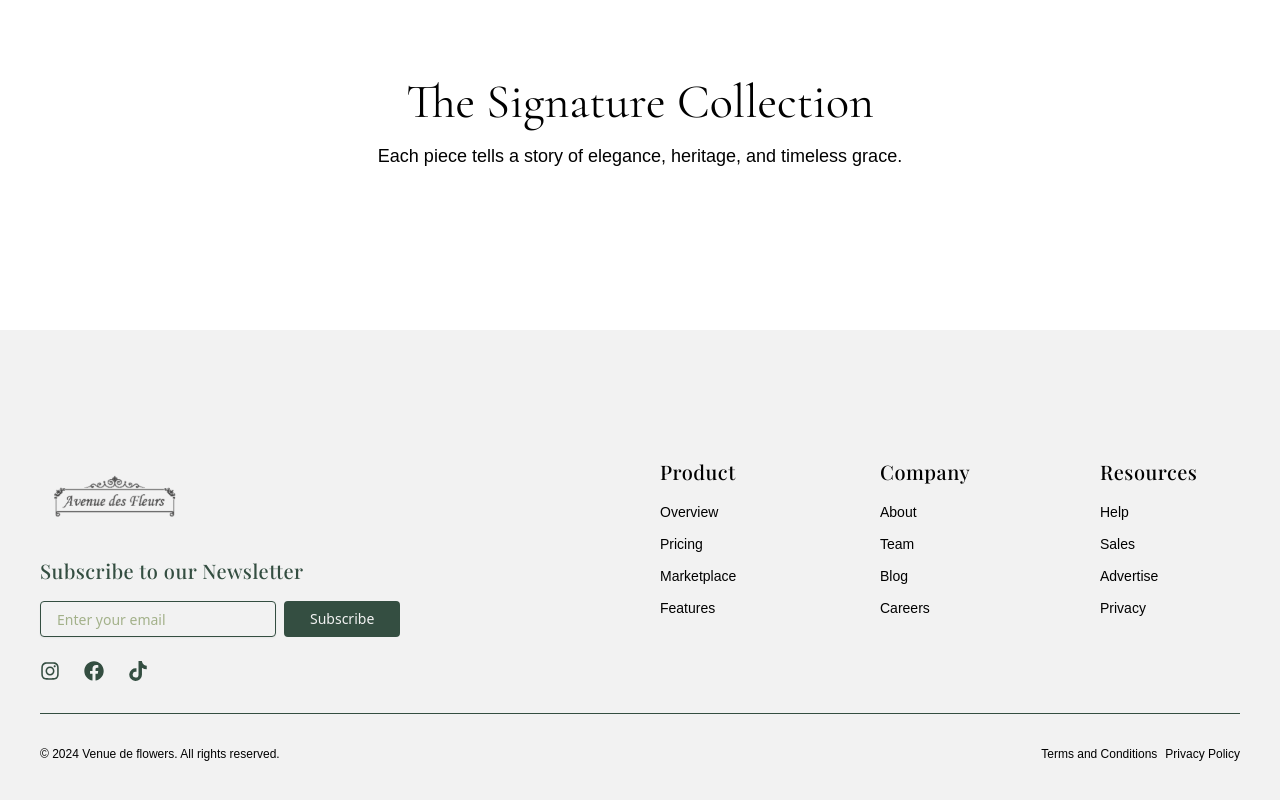
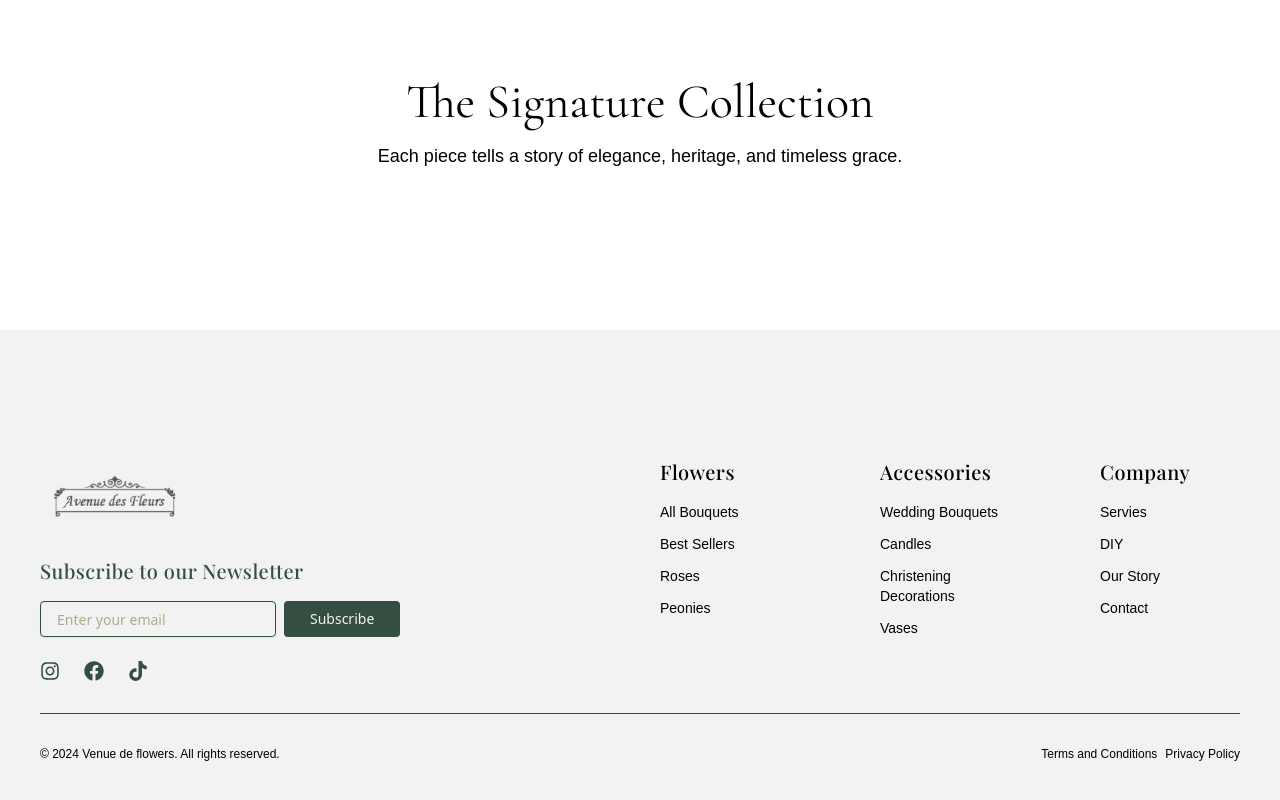
Before and after one commit to TikHayrumyan/avenue, a Next.js app: page / in a window 1280 px wide. Shown: the part 694-1494 px from the top of the page. Built offline with nearby package versions, Linux system fonts and the light colour scheme; a web font is replaced by a local one.

Commit message:
footer links update

```diff
--- a/components/footer.tsx
+++ b/components/footer.tsx
@@ -32,30 +32,30 @@ interface Footer7Props {
 
 const defaultSections = [
   {
-    title: "Product",
+    title: "Flowers",
     links: [
-      { name: "Overview", href: "#" },
-      { name: "Pricing", href: "#" },
-      { name: "Marketplace", href: "#" },
-      { name: "Features", href: "#" },
+      { name: "All Bouquets", href: "#" },
+      { name: "Best Sellers", href: "#" },
+      { name: "Roses", href: "#" },
+      { name: "Peonies", href: "#" },
+    ],
+  },
+  {
+    title: "Accessories",
+    links: [
+      { name: "Wedding Bouquets", href: "#" },
+      { name: "Candles", href: "#" },
+      { name: "Christening Decorations", href: "#" },
+      { name: "Vases", href: "#" },
     ],
   },
   {
     title: "Company",
     links: [
-      { name: "About", href: "#" },
-      { name: "Team", href: "#" },
-      { name: "Blog", href: "#" },
-      { name: "Careers", href: "#" },
-    ],
-  },
-  {
-    title: "Resources",
-    links: [
-      { name: "Help", href: "#" },
-      { name: "Sales", href: "#" },
-      { name: "Advertise", href: "#" },
-      { name: "Privacy", href: "#" },
+      { name: "Servies", href: "/services" },
+      { name: "DIY", href: "/do-it-yourself" },
+      { name: "Our Story", href: "/our-story" },
+      { name: "Contact", href: "/contact" },
     ],
   },
 ];
```
